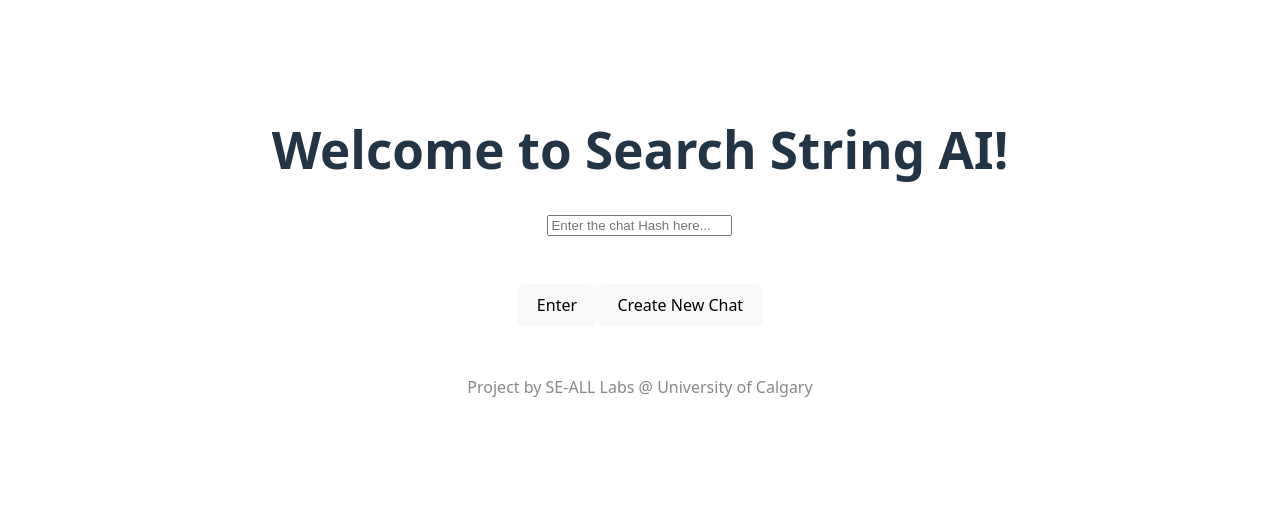
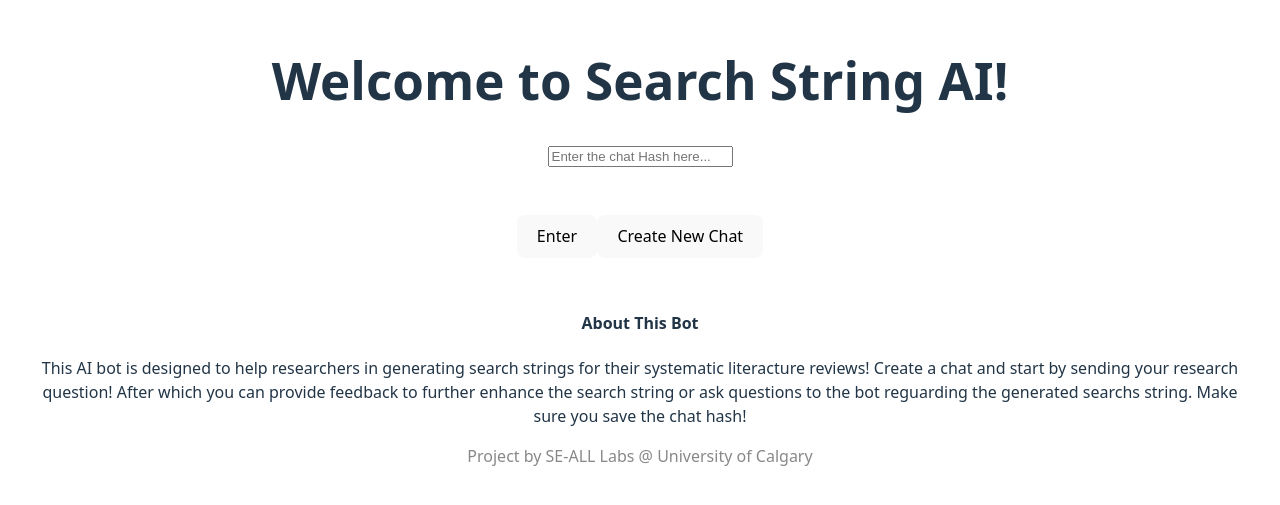
Before and after one commit to SeallLab/SearchStringAI, a React (Vite) app in the folder frontend/website/: page / in a window 1280 px wide. Shown: the part 149-654 px from the top of the page. Built offline with nearby package versions, Linux system fonts and the light colour scheme.

Commit message:
Added home page explination for bot usage

```diff
--- a/frontend/website/src/HomePage.jsx
+++ b/frontend/website/src/HomePage.jsx
@@ -83,6 +83,16 @@
           Create New Chat
         </button>
       </div>
+      <div>
+        <h4>About This Bot</h4>
+        <p>
+          This AI bot is designed to help researchers in generating search strings for their systematic
+          literacture reviews!
+          Create a chat and start by sending your research question!
+          After which you can provide feedback to further enhance the search string or ask questions to the bot reguarding
+          the generated searchs string. Make sure you save the chat hash!
+        </p>
+      </div>
 
       {error && <p style={{ color: 'red' }}>{error}</p>}
 
```
